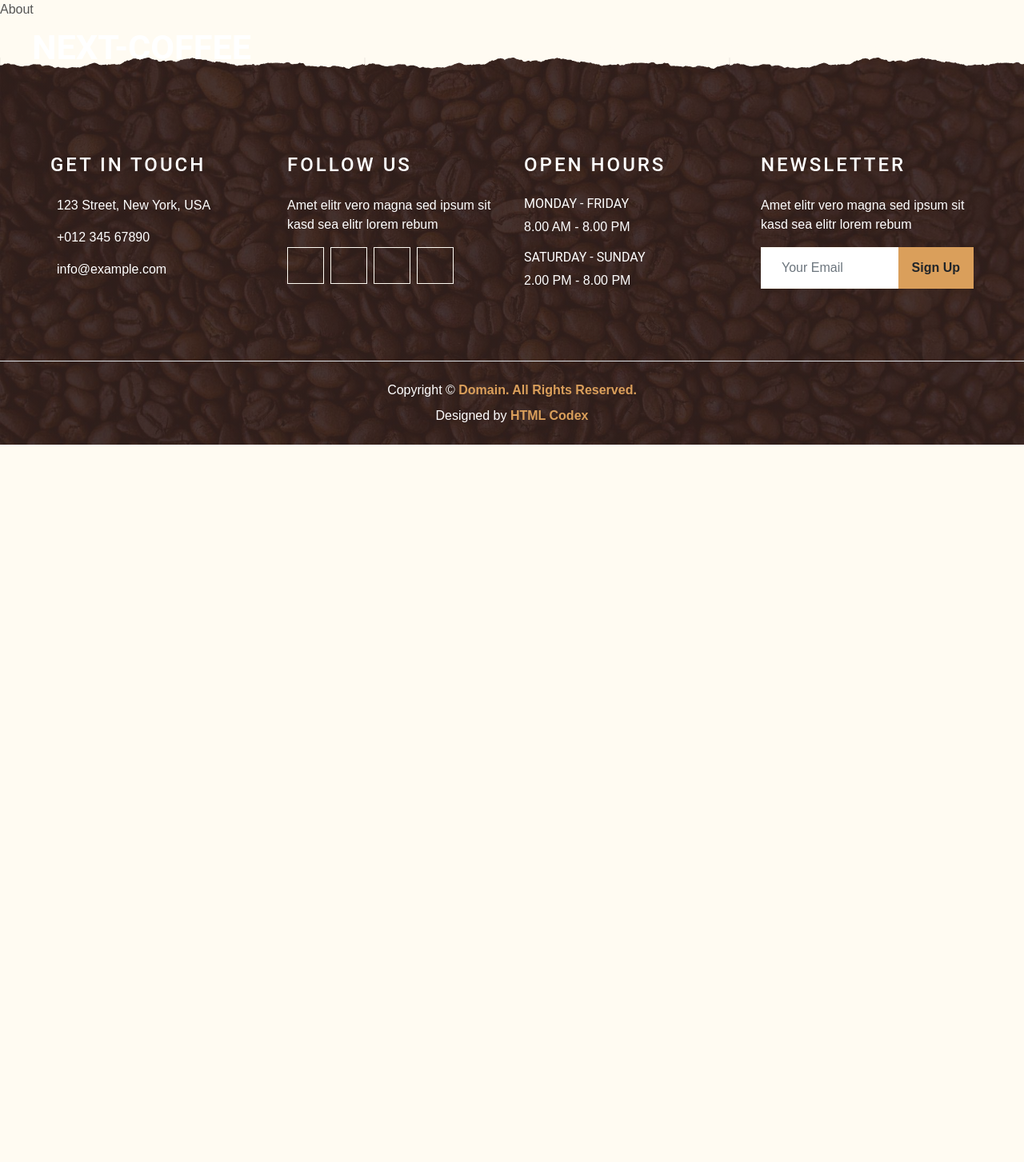
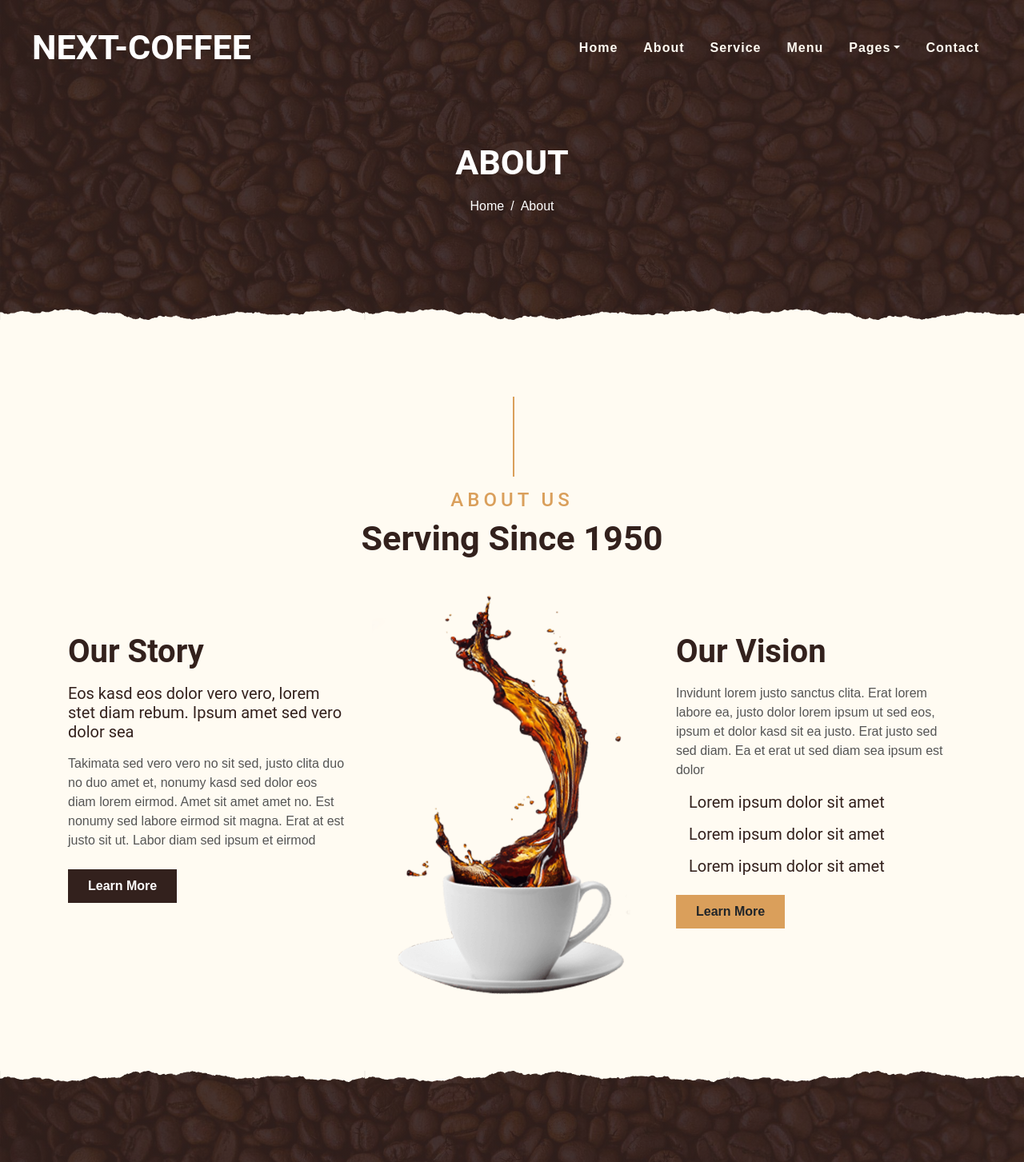
Before and after one commit to asgari1991/Cafe, a Next.js app: page /about in a window 1280 px wide. Shown: the top 1453 px of the page at 80% size. Before the commit the page ends 800 px from the top, so only its background shows below. Built offline with nearby package versions, Linux system fonts and the light colour scheme.

Commit message:
implementing About page SSG

```diff
--- a/pages/about/index.js
+++ b/pages/about/index.js
@@ -1,8 +1,13 @@
 import React from 'react'
+import PageHeader from '../components/modules/PageHeader/PageHeader'
+import Story from '../components/templates/About/Story'
 
 const About = () => {
   return (
-    <div>About</div>
+   <>
+   <PageHeader route={"About"}/>
+   <Story/>
+   </>
   )
 }
 
--- a/pages/components/modules/NavBar/NavBar.js
+++ b/pages/components/modules/NavBar/NavBar.js
@@ -1,5 +1,6 @@
 import React from "react";
 import styles from "@/styles/Navbar.module.css";
+import Link from "next/link";
 const NavBar = () => {
   return (
     <div className={`container-fluid p-0 ${styles.nav_bar}`}>
@@ -24,15 +25,14 @@
           id="navbarCollapse"
         >
           <div className={`${styles.navbar_nav} ml-auto p-4`}>
-            <a
-              href="index.html"
-              className={`${styles.nav_link} ${styles.active_nav_link}`}
-            >
-              Home
-            </a>
-            <a href="about.html" className={`${styles.nav_link}`}>
-              About
-            </a>
+          <Link href="/" className={`${styles.nav_link} ${styles.active_nav_link}`}>
+            Home
+            </Link>
+
+            <Link href="/about" className={`${styles.nav_link}`}>
+            About
+            </Link>
+
             <a href="service.html" className={`${styles.nav_link}`}>
               Service
             </a>
--- a/pages/components/modules/PageHeader/PageHeader.js
+++ b/pages/components/modules/PageHeader/PageHeader.js
@@ -1,8 +1,20 @@
+import Link from 'next/link'
 import React from 'react'
 
-const PageHeader = () => {
+const PageHeader = ({route}) => {
   return (
-    <div>PageHeader</div>
+    <div className="container-fluid page-header mb-5 position-relative overlay-bottom">
+    <div className="d-flex flex-column align-items-center justify-content-center pt-0 pt-lg-5" style={{minHeight: "400px"}}>
+        <h1 className="display-4 mb-3 mt-0 mt-lg-5 text-white text-uppercase">{route}</h1>
+        <div className="d-inline-flex mb-lg-5">
+            <p className="m-0 text-white">
+              <Link className="text-white" href="">Home</Link>
+           </p>
+            <p className="m-0 text-white px-2">/</p>
+            <p className="m-0 text-white">{route}</p>
+        </div>
+    </div>
+</div>
   )
 }
 
--- a/pages/components/templates/About/Story.js
+++ b/pages/components/templates/About/Story.js
@@ -2,7 +2,35 @@
 
 const Story = () => {
   return (
-    <div>Story</div>
+    <div className="container-fluid py-5">
+    <div className="container">
+        <div className="section-title">
+            <h4 className="text-primary text-uppercase" style={{letterSpacing: "5px"}}>About Us</h4>
+            <h1 className="display-4">Serving Since 1950</h1>
+        </div>
+        <div className="row">
+            <div className="col-lg-4 py-0 py-lg-5">
+                <h1 className="mb-3">Our Story</h1>
+                <h5 className="mb-3">Eos kasd eos dolor vero vero, lorem stet diam rebum. Ipsum amet sed vero dolor sea</h5>
+                <p>Takimata sed vero vero no sit sed, justo clita duo no duo amet et, nonumy kasd sed dolor eos diam lorem eirmod. Amet sit amet amet no. Est nonumy sed labore eirmod sit magna. Erat at est justo sit ut. Labor diam sed ipsum et eirmod</p>
+                <a href="" className="btn btn-secondary font-weight-bold py-2 px-4 mt-2">Learn More</a>
+            </div>
+            <div className="col-lg-4 py-5 py-lg-0" style={{minHeight: "500px"}}>
+                <div className="position-relative h-100">
+                    <img className="position-absolute w-100 h-100" src="/Images/about.png" style={{objectFit: "cover"}}/>
+                </div>
+            </div>
+            <div className="col-lg-4 py-0 py-lg-5">
+                <h1 className="mb-3">Our Vision</h1>
+                <p>Invidunt lorem justo sanctus clita. Erat lorem labore ea, justo dolor lorem ipsum ut sed eos, ipsum et dolor kasd sit ea justo. Erat justo sed sed diam. Ea et erat ut sed diam sea ipsum est dolor</p>
+                <h5 className="mb-3"><i className="fa fa-check text-primary mr-3"></i>Lorem ipsum dolor sit amet</h5>
+                <h5 className="mb-3"><i className="fa fa-check text-primary mr-3"></i>Lorem ipsum dolor sit amet</h5>
+                <h5 className="mb-3"><i className="fa fa-check text-primary mr-3"></i>Lorem ipsum dolor sit amet</h5>
+                <a href="" className="btn btn-primary font-weight-bold py-2 px-4 mt-2">Learn More</a>
+            </div>
+        </div>
+    </div>
+</div>
   )
 }
 
```
